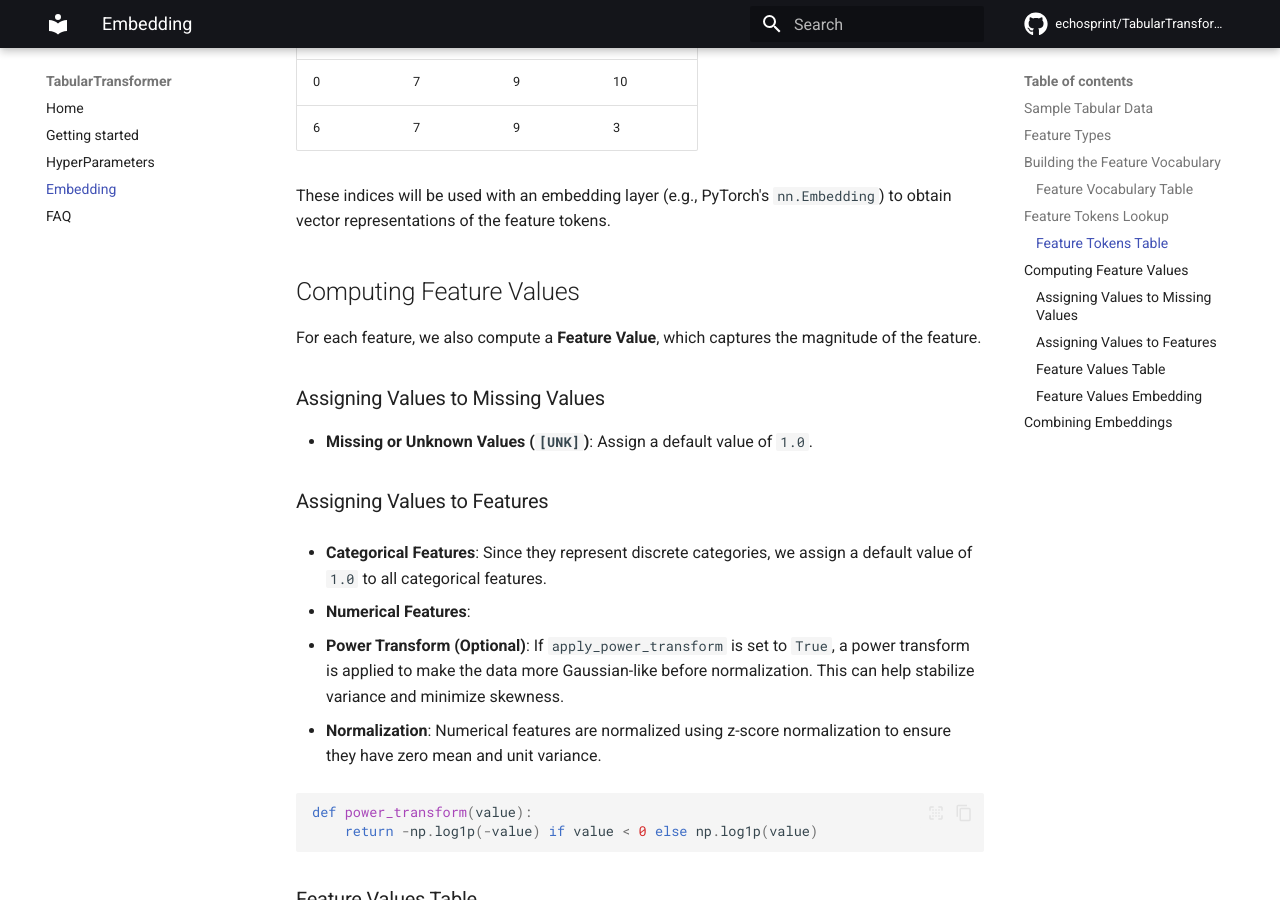
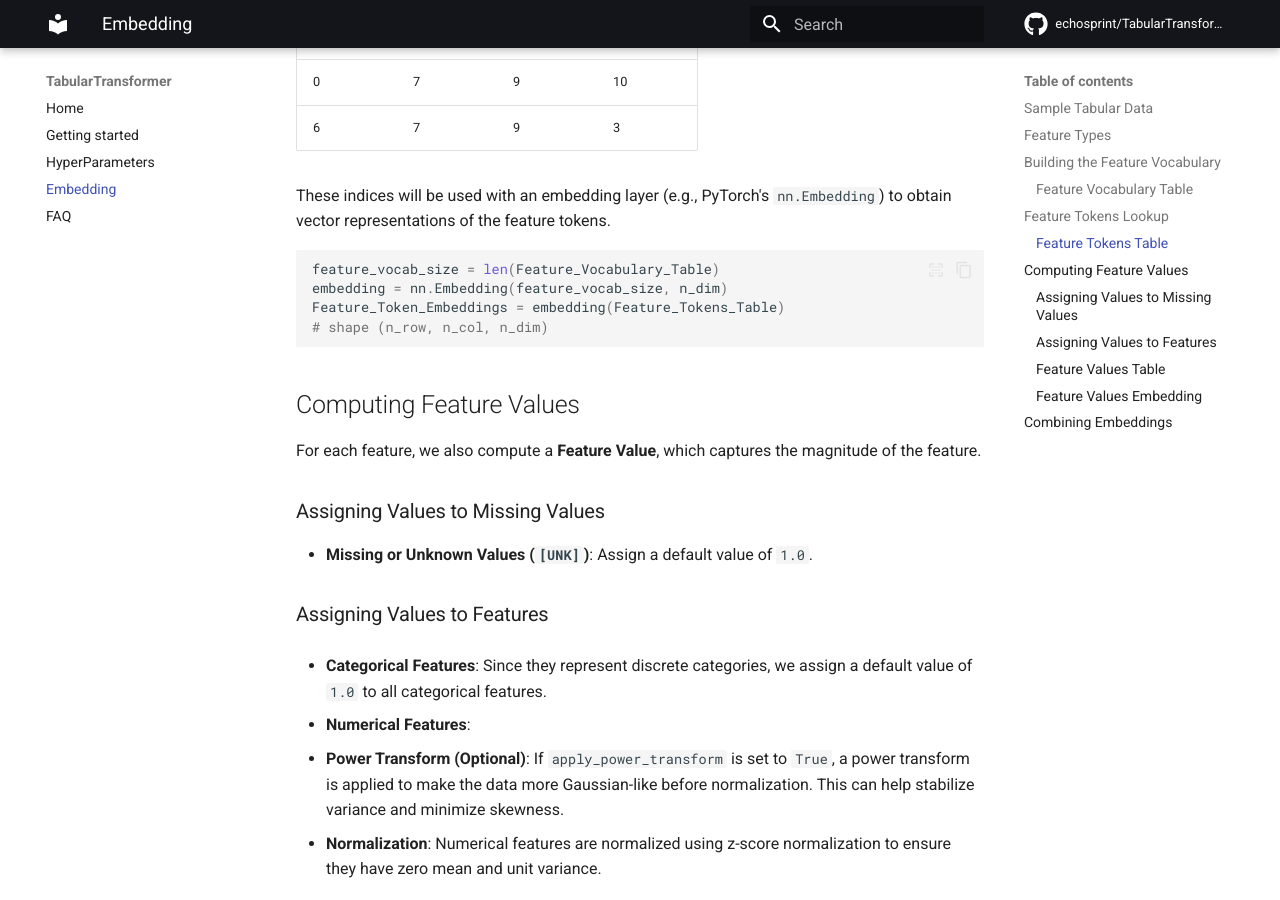
Before and after one commit to echosprint/TabularTransformer, an MkDocs documentation site: the page built from docs/embedding.md, in a window 1280 px wide and 900 px high, scrolled down 2410 px. Built offline with MkDocs 1.6.1 and Material for MkDocs 9.7.7, drawn with Linux system fonts in a browser that asks for light colours; comment, search, counter and statistics services are not loaded.

Commit message:
Embedding

````diff
--- a/docs/embedding.md
+++ b/docs/embedding.md
@@ -67,6 +67,13 @@ Using the Feature Vocabulary, we convert the original tabular data into a table
 
 These indices will be used with an embedding layer (e.g., PyTorch's `nn.Embedding`) to obtain vector representations of the feature tokens.
 
+```python
+feature_vocab_size = len(Feature_Vocabulary_Table)
+embedding = nn.Embedding(feature_vocab_size, n_dim)
+Feature_Token_Embeddings = embedding(Feature_Tokens_Table)
+# shape (n_row, n_col, n_dim)
+```
+
 ## Computing Feature Values
 
 For each feature, we also compute a **Feature Value**, which captures the magnitude of the feature.
````
